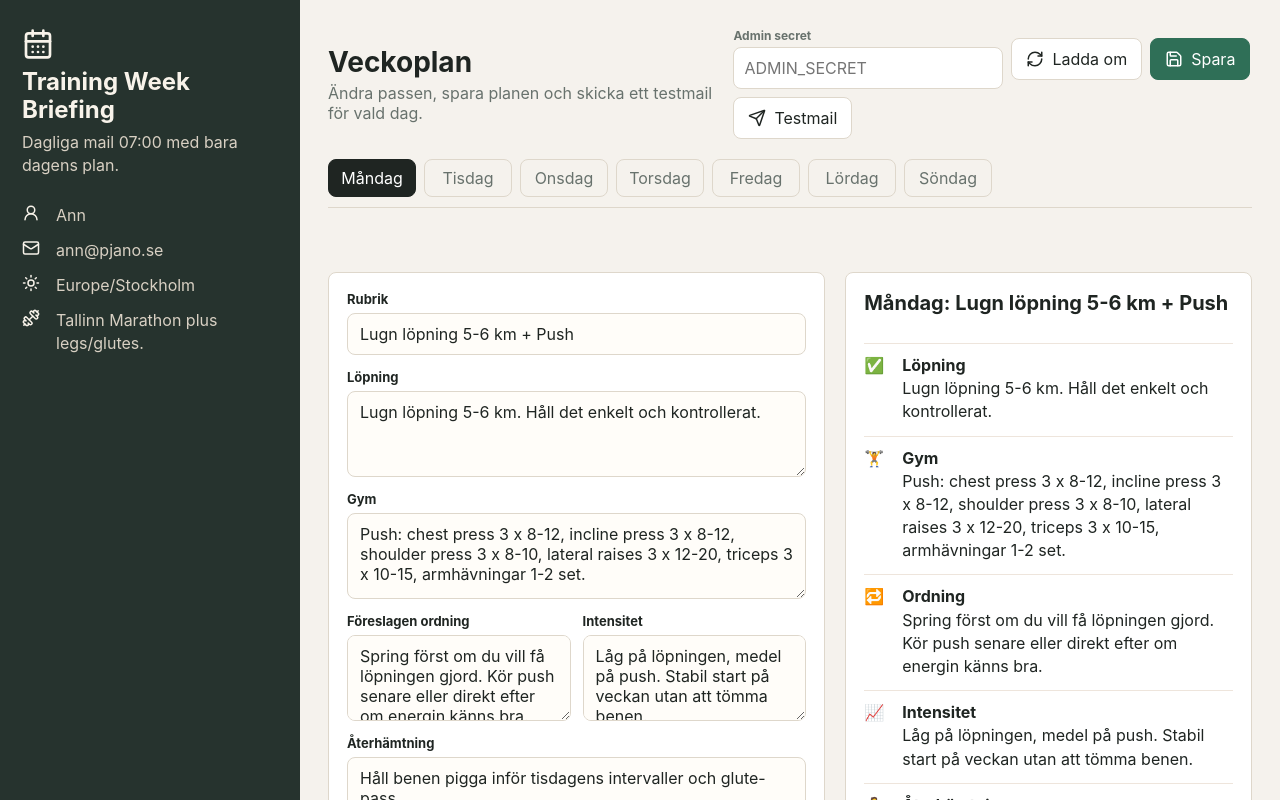
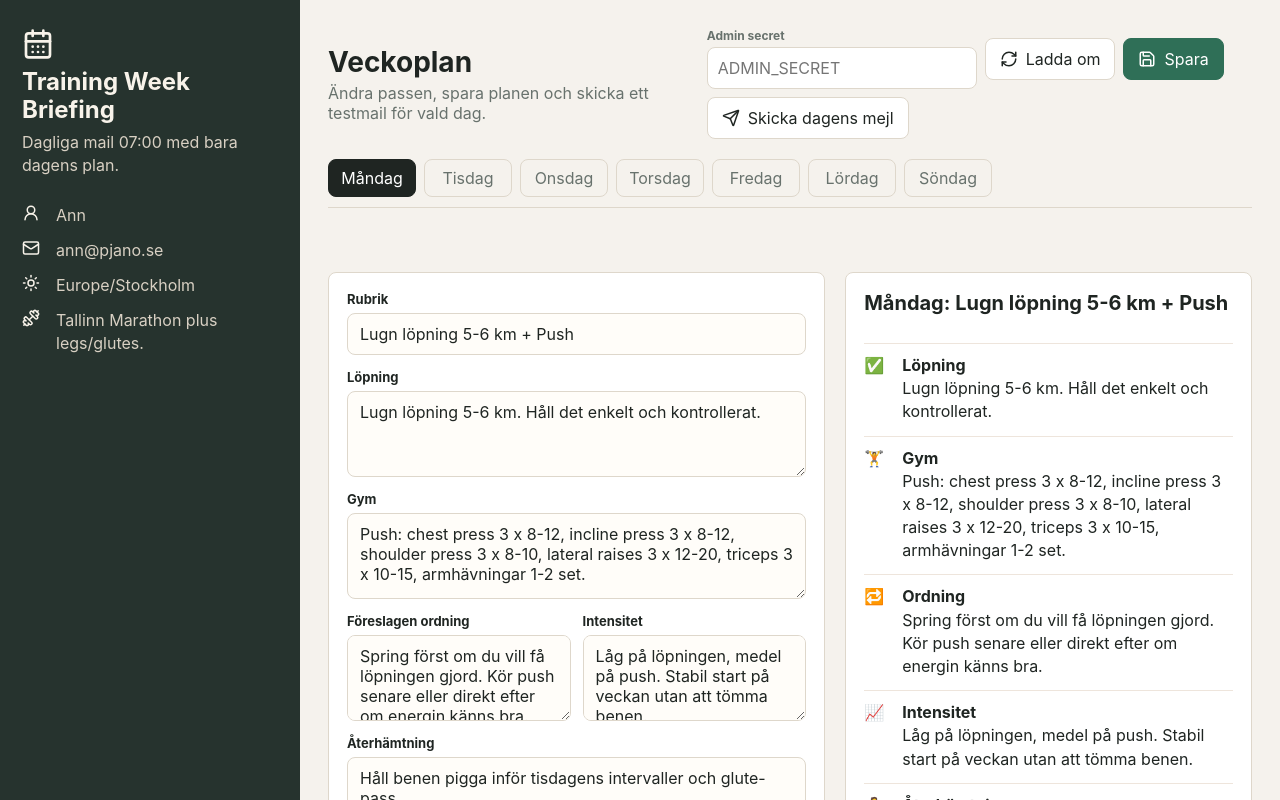
Before and after one commit to Ann1837/training-week-email, a Next.js app: page / in a window 1280 px wide. Shown: the top 800 px of the page. Built offline with nearby package versions, Linux system fonts and the light colour scheme.

Commit message:
Send WHOOP-adaptive brief on demand

```diff
--- a/app/page.tsx
+++ b/app/page.tsx
@@ -119,7 +119,7 @@ export default function Home() {
         const data = await response.json().catch(() => ({}));
         throw new Error(data.error ?? "Send failed");
       }
-      setStatus(`Testmail skickat för ${weekdayLabels[activeDay].toLowerCase()}.`);
+      setStatus(`WHOOP-anpassat mejl skickat för ${weekdayLabels[activeDay].toLowerCase()}.`);
     } catch (err) {
       setError(err instanceof Error ? err.message : "Kunde inte skicka testmail.");
     } finally {
@@ -190,8 +190,8 @@ export default function Home() {
             <button className="button primary" onClick={savePlan} disabled={busy} title="Spara planen">
               <Save size={18} /> Spara
             </button>
-            <button className="button" onClick={sendTestEmail} disabled={busy} title="Skicka testmail">
-              <Send size={18} /> Testmail
+            <button className="button" onClick={sendTestEmail} disabled={busy} title="Skicka dagens WHOOP-anpassade mejl">
+              <Send size={18} /> Skicka dagens mejl
             </button>
           </div>
         </div>
```
